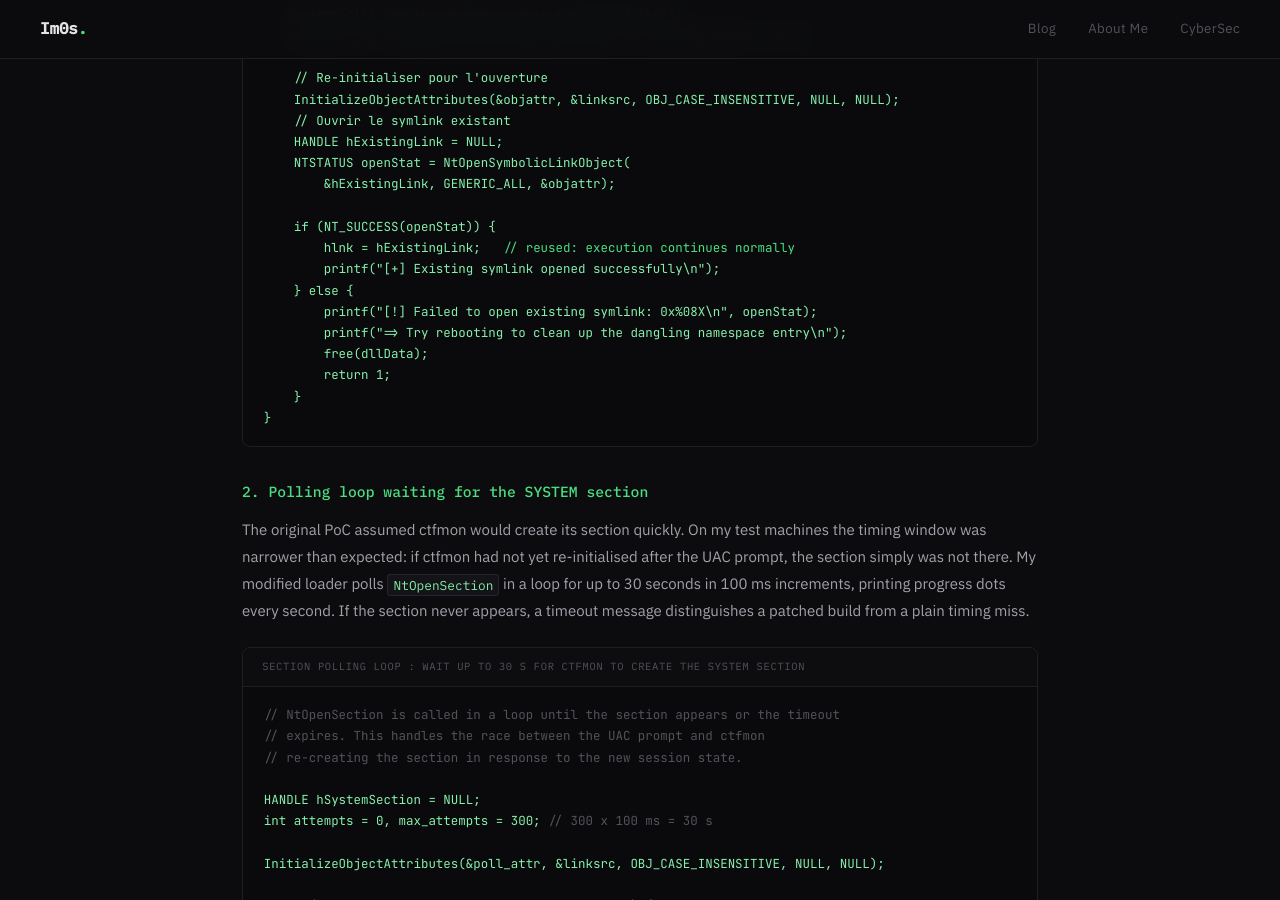
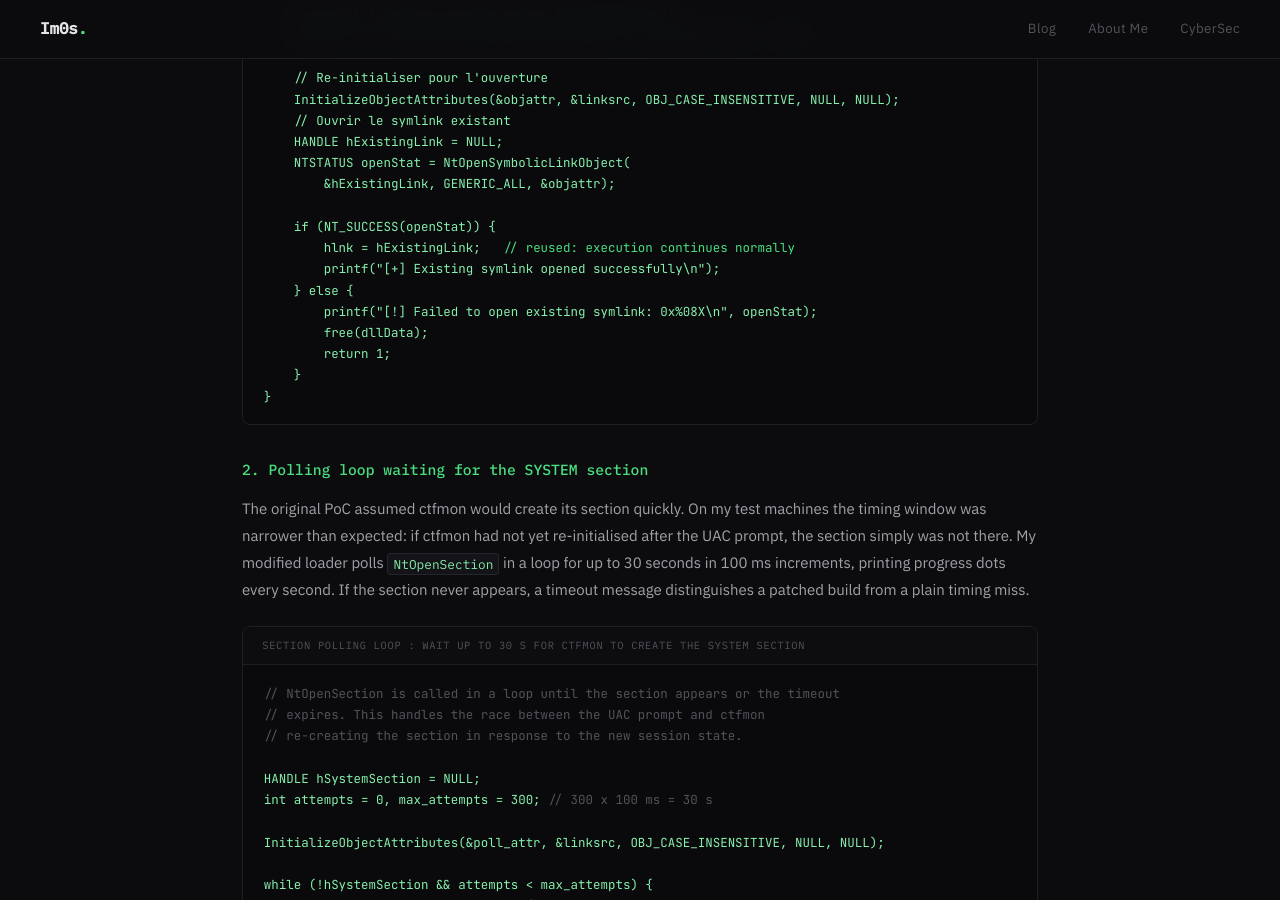
Before and after one commit to RFC6592/rfc6592.github.io, a Jekyll site: the page website/GreenPlasma-Research.html, which Jekyll copies as it is, in a window 1280 px wide and 900 px high, scrolled down 5266 px. Built offline with Jekyll 4.4.1, drawn with Linux system fonts in a browser that asks for light colours; some of the changed text lies outside the part shown.

Commit message:
Update GreenPlasma-Research.html

```diff
--- a/website/GreenPlasma-Research.html
+++ b/website/GreenPlasma-Research.html
@@ -579,7 +579,6 @@ if (stat == 0xC0000035) {
         printf("[+] Existing symlink opened successfully\n");
     } else {
         printf("[!] Failed to open existing symlink: 0x%08X\n", openStat);
-        printf("=> Try rebooting to clean up the dangling namespace entry\n");
         free(dllData);
         return 1;
     }
@@ -634,7 +633,7 @@ if (!hSystemSection) {
   <div class="code-block">
     <div class="code-label">write attempt then read-only fallback : both error codes preserved</div>
     <pre><span style="color:#52525b">// First attempt: WRITE access (the exploit path).</span>
-<span style="color:#52525b">// On patched builds this returns 0xC0000022 .. WRITE access => ça marche pas !</span>
+<span style="color:#52525b">// On patched builds this returns 0xC0000022 .. WRITE access -> ça marche pas !</span>
 void* pMapped = MapViewOfFile(hSystemSection, FILE_MAP_WRITE, 0, 0, 0);
 
 if (!pMapped) {
```
